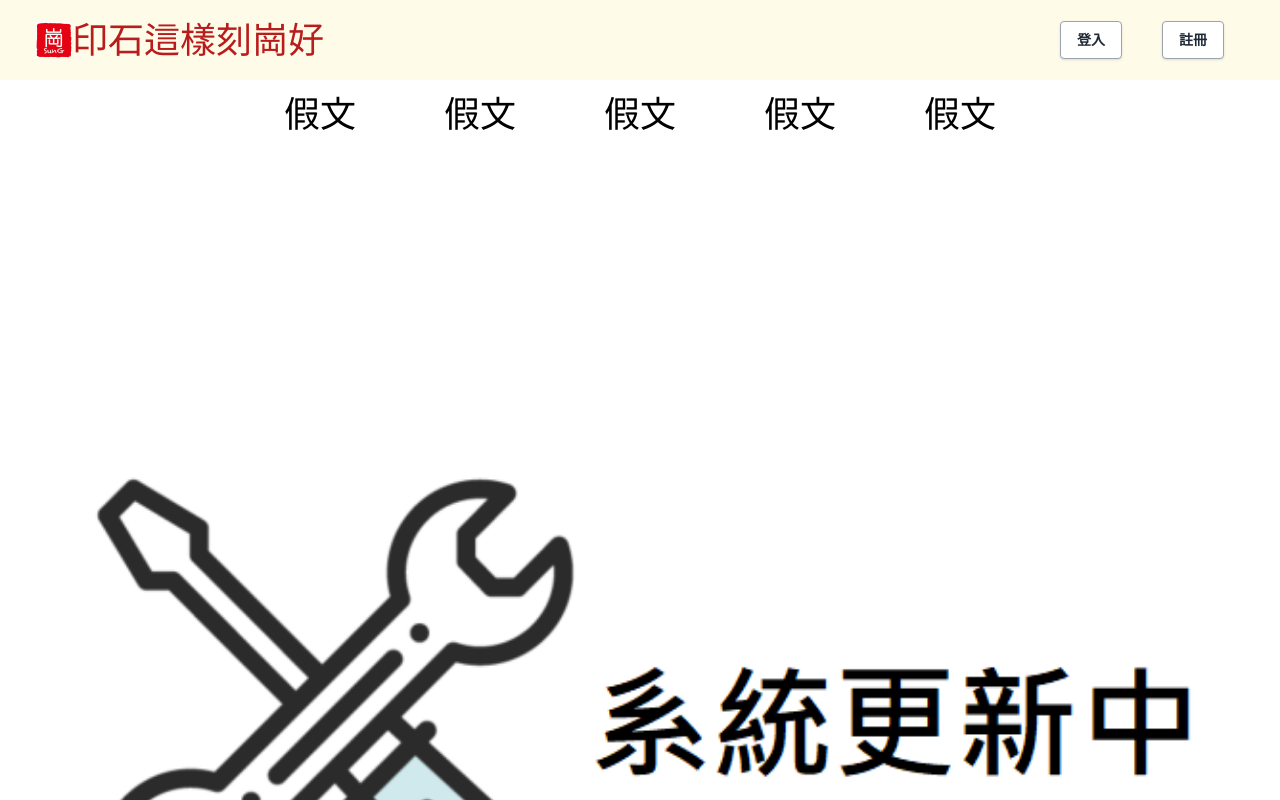
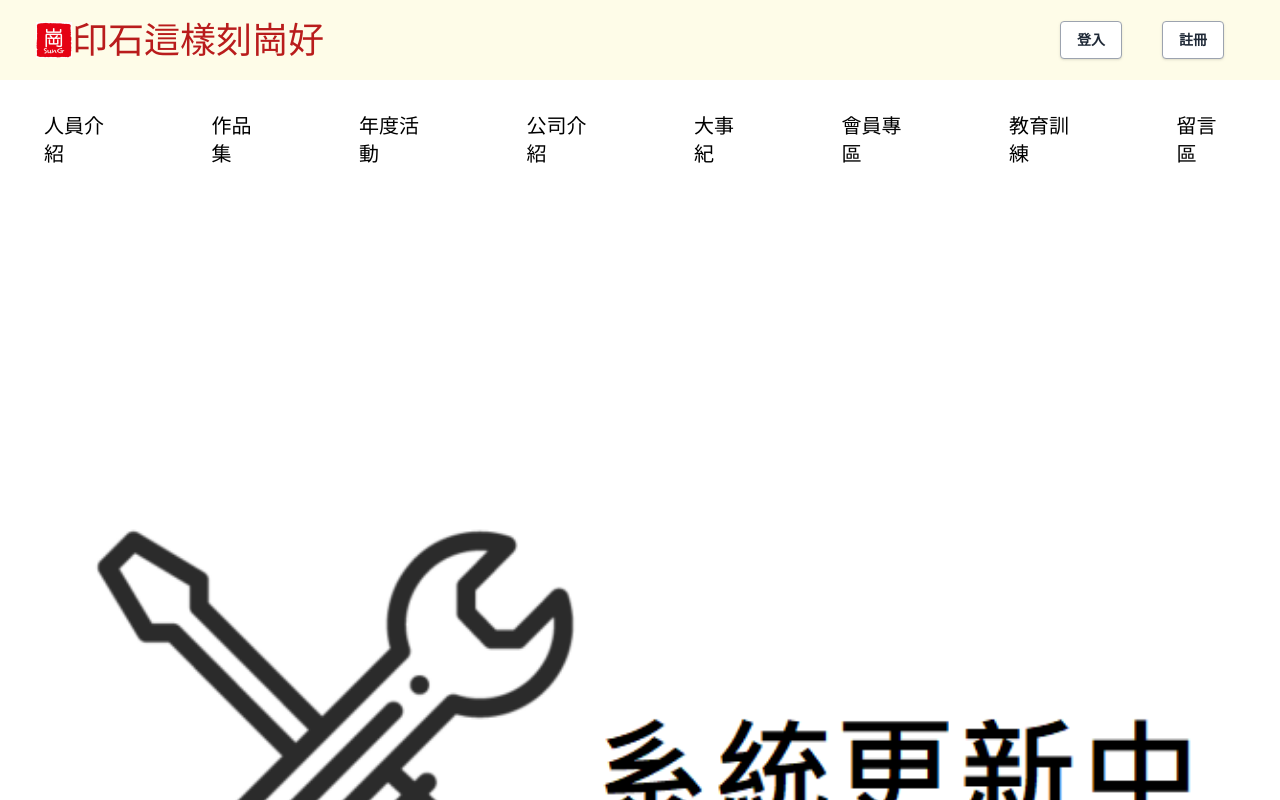
Before and after one commit to shawnliu1012/React-Practice, a React (Create React App) app: page / in a window 1280 px wide. Shown: the top 800 px of the page. Built offline with nearby package versions, Linux system fonts and the light colour scheme.

Commit message:
設定分類內容 hover底線需再調整

```diff
--- a/src/components/ui/main/index.tsx
+++ b/src/components/ui/main/index.tsx
@@ -4,12 +4,15 @@ import 'App.css';
 const Main = () => {
     return (
         <div className="main">
-        <div className="flex justify-center">
-            <div className="mx-11 my-3.5 text-4xl hover:text-blue-500 cursor-pointer">假文</div>
-            <div className="mx-11 my-3.5 text-4xl hover:text-blue-500 cursor-pointer">假文</div>
-            <div className="mx-11 my-3.5 text-4xl hover:text-blue-500 cursor-pointer">假文</div>
-            <div className="mx-11 my-3.5 text-4xl hover:text-blue-500 cursor-pointer">假文</div>
-            <div className="mx-11 my-3.5 text-4xl hover:text-blue-500 cursor-pointer">假文</div>
+        <div className="flex justify-center my-4">
+            <div className="mx-11 my-4 text-xl hover:text-blue-500 hover:border-b-4 border-gray-600 cursor-pointer">人員介紹</div>
+            <div className="mx-11 my-4 text-xl hover:text-blue-500 hover:border-b-4 border-gray-600 cursor-pointer">作品集</div>
+            <div className="mx-11 my-4 text-xl hover:text-blue-500 hover:border-b-4 border-gray-600 cursor-pointer">年度活動</div>
+            <div className="mx-11 my-4 text-xl hover:text-blue-500 hover:border-b-4 border-gray-600 cursor-pointer">公司介紹</div>
+            <div className="mx-11 my-4 text-xl hover:text-blue-500 hover:border-b-4 border-gray-600 cursor-pointer">大事紀</div>
+            <div className="mx-11 my-4 text-xl hover:text-blue-500 hover:border-b-4 border-gray-600 cursor-pointer">會員專區</div>
+            <div className="mx-11 my-4 text-xl hover:text-blue-500 hover:border-b-4 border-gray-600 cursor-pointer">教育訓練</div>
+            <div className="mx-11 my-4 text-xl hover:text-blue-500 hover:border-b-4 border-gray-600 cursor-pointer">留言區</div>
         </div>
         <img className="container" src={require("./系統更新中.png")} alt="" ></img>
     </div>
```
